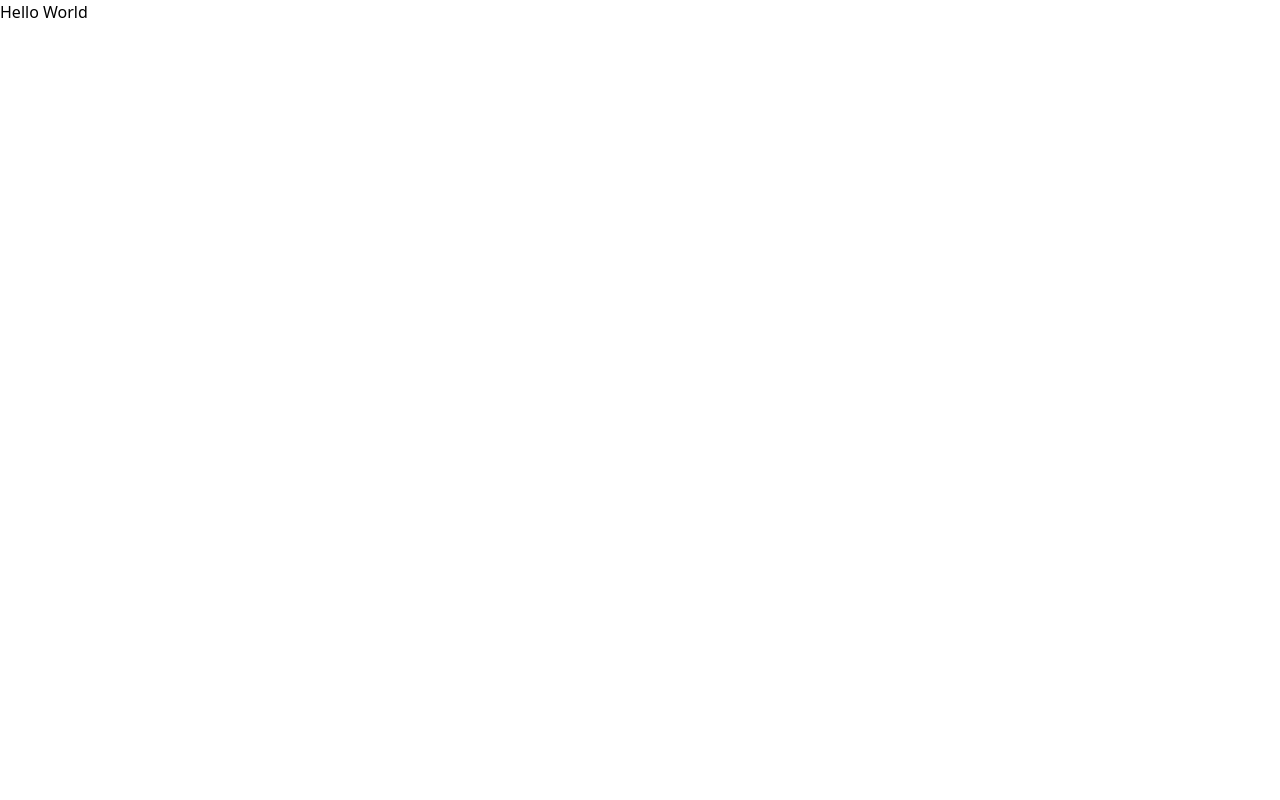
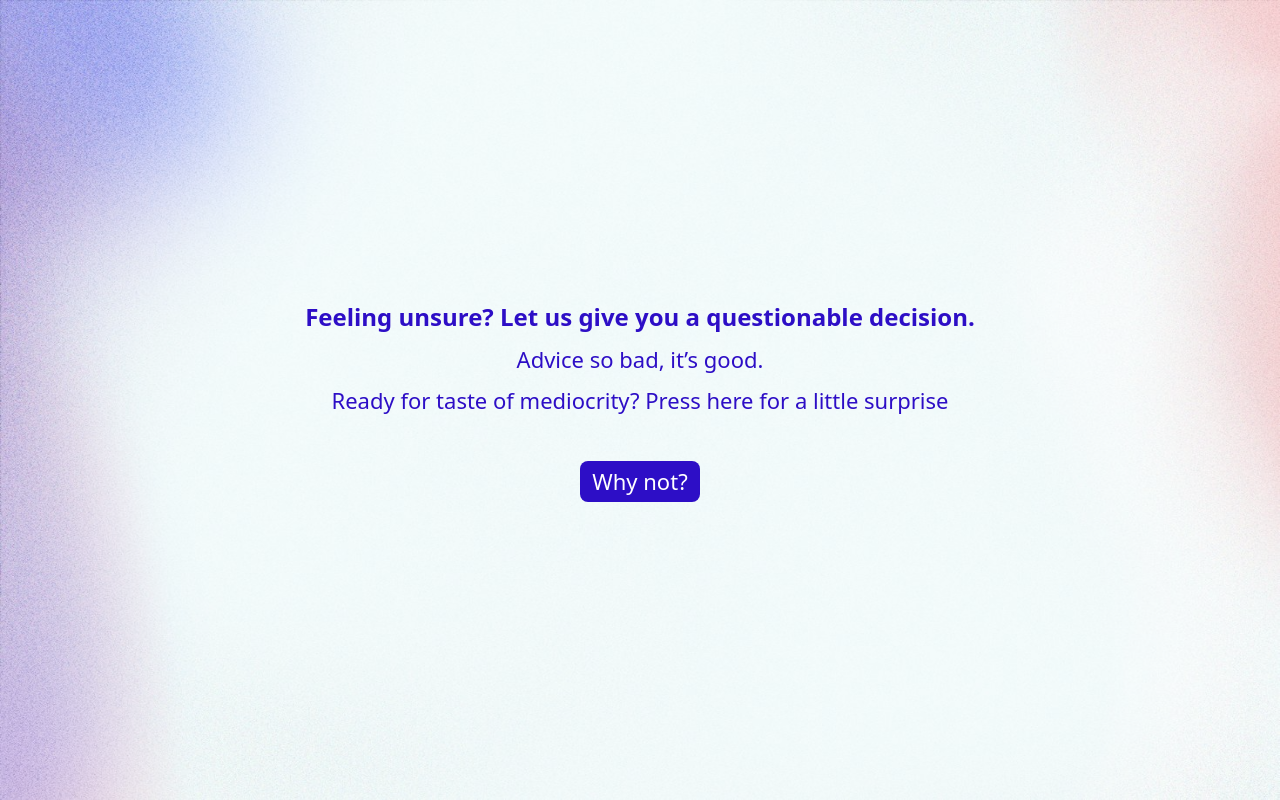
Before and after one commit to OmitNomis/random-advice, a React (Vite) app: page / in a window 1280 px wide. Built offline with nearby package versions, Linux system fonts and the light colour scheme.

Commit message:
init App.jsx

```diff
--- a/src/App.jsx
+++ b/src/App.jsx
@@ -1,7 +1,30 @@
 import { useState } from "react";
+import Background from "./assets/large.jfif";
 
 function App() {
-  return <div className="App">Hello World</div>;
+  return (
+    <div className=" min-h-[100vh] w-full flex flex-col justify-center items-center">
+      <img
+        src={Background}
+        alt=""
+        className="fixed h-full w-full opacity-50 -z-1"
+      />
+
+      <div className="flex flex-col items-center justify-center min-h-[100vh]s text-[#2D0EC6] text-[22px] z-10">
+        <h1 className="font-semibold mb-2 text-[24px]">
+          Feeling unsure? Let us give you a questionable decision.
+        </h1>
+        <h2 className=" mb-2">Advice so bad, it’s good.</h2>
+        <h2 className=" mb-11">
+          Ready for taste of mediocrity? Press here for a little surprise
+        </h2>
+
+        <button className="text-white bg-[#2D0EC6] p-1 px-3 rounded-[8px] flex justify-center items-center">
+          <p>Why not?</p>
+        </button>
+      </div>
+    </div>
+  );
 }
 
 export default App;
```
